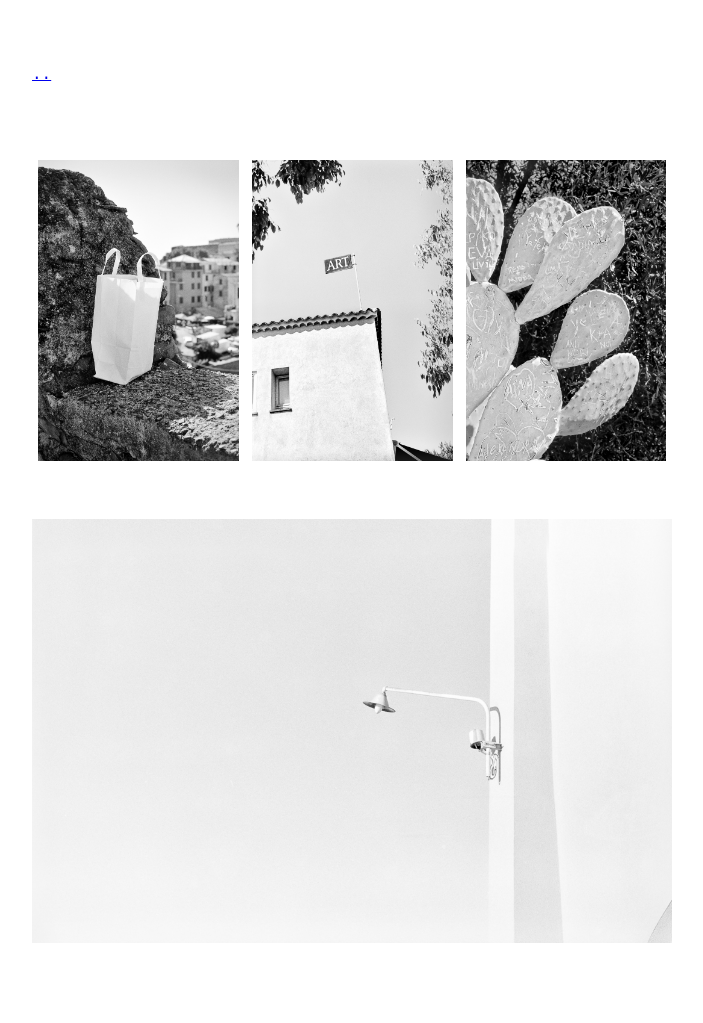
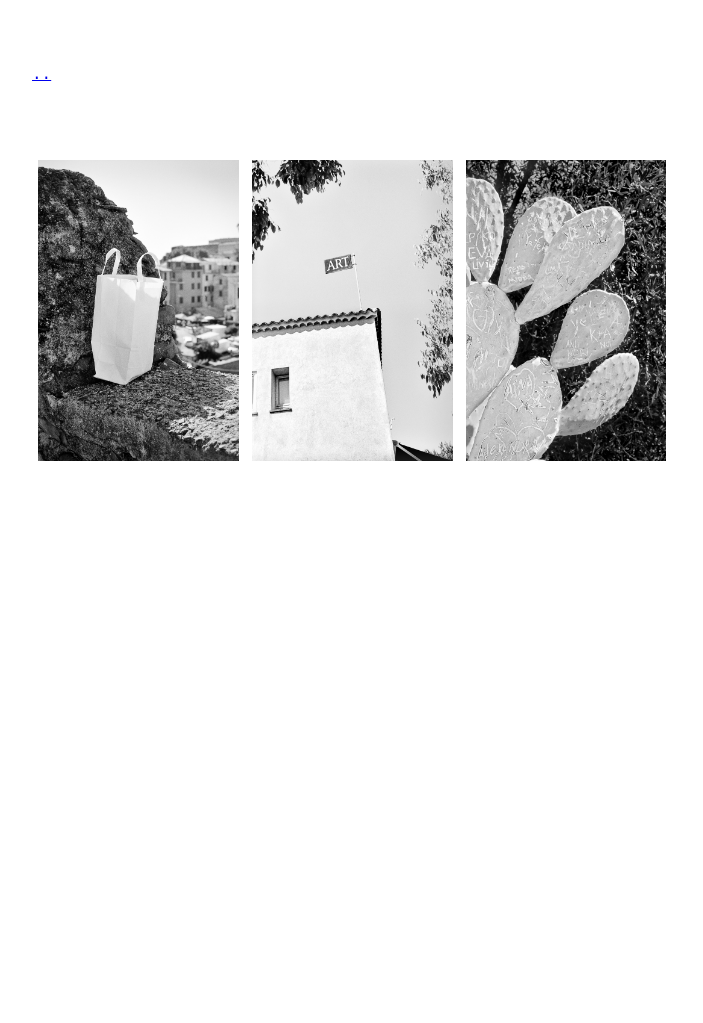
Before and after one commit to lucabutikofer/Photography, a Jekyll site: the page built from mediterranean.md, in a window 1280 px wide. Shown: the whole page, without its empty margins (288-991 px from the left). Built offline with Jekyll 4.4.1, drawn with Linux system fonts in a browser that asks for light colours; after the commit the page ends 900 px from its top, so only the background shows below that.

Commit message:
Update mediterranean.md

```diff
--- a/mediterranean.md
+++ b/mediterranean.md
@@ -9,4 +9,4 @@ category: gallery
 ||||
 
 
-![](/fig_mediterranean/Image-4.jpg)
+[](/fig_mediterranean/Image-4.jpg)
```
